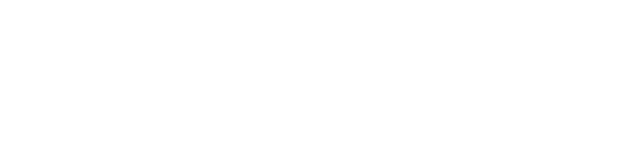
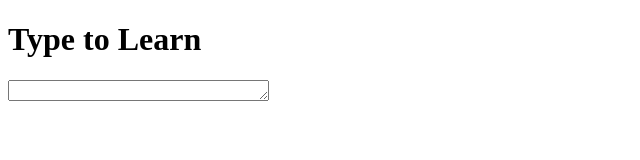
Before and after one commit to pixman92/TypeToLearn_webapp, a plain HTML site: page index.html in a window 1280 px wide. Shown: the whole page, without its empty margins (0-640 px from the left). Drawn offline with Linux system fonts and the light colour scheme.

Commit message:
form added
NEXT?
_add buttons
_add pages
_add hide/show function

```diff
--- a/index.html
+++ b/index.html
@@ -7,6 +7,7 @@
     <title>Type To Learn</title>
 </head>
 <body>
-
+    <h1>Type to Learn</h1>
+    <textarea id="inputText" cols="30" rows="1"></textarea>
 </body>
 </html>
```
